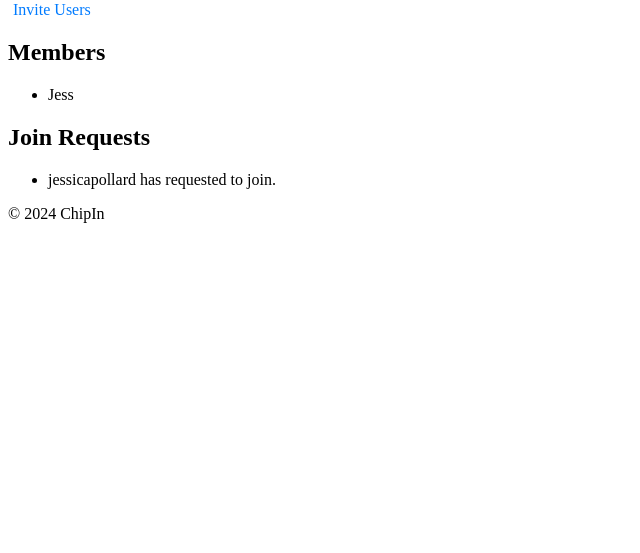
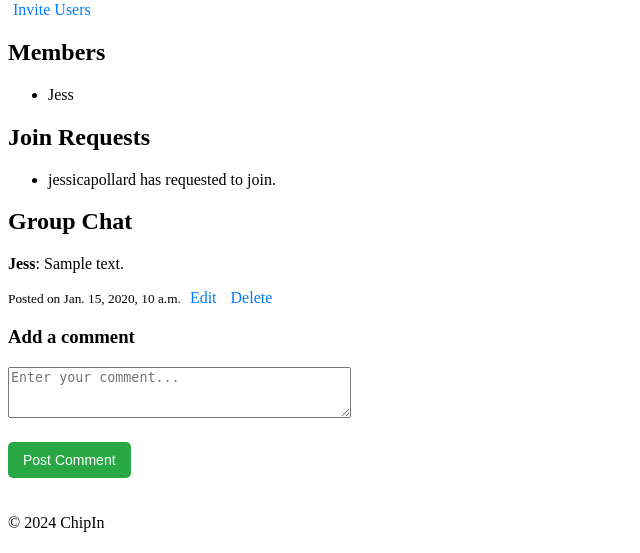
Before and after one commit to jessicapollard/ssa_project, a Django app: page /chipin/group/1/ in a window 1280 px wide. Shown: the part 247-800 px from the top of the page, without its empty margins (0-640 px from the left). Run offline with Django 5.2, Linux system fonts and the light colour scheme; a user stored in the database is signed in; data comes from the database, SQL or seed files in the repository; both versions use the stored data as it was after the commit; tables that the repository leaves empty hold one stand-in row (values such as "Sample post").

Commit message:
Chat Creation

```diff
--- a/chipin/forms.py
+++ b/chipin/forms.py
@@ -1,5 +1,6 @@
 from django import forms
 from .models import Group
+from .models import Comment
 
 class GroupCreationForm(forms.ModelForm):
     class Meta:
@@ -17,3 +18,18 @@ class GroupCreationForm(forms.ModelForm):
             group.save()
             group.members.add(self.user)  # Add the admin to the members list
         return group
+
+class CommentForm(forms.ModelForm):
+    class Meta:
+        model = Comment
+        fields = ['content']
+        widgets = {
+            'content': forms.Textarea(attrs={'rows': 3, 'placeholder': 'Enter your comment...'})
+        }
+
+    # Clean the content to sanitise input
+    def clean_content(self):
+        content = self.cleaned_data.get('content')
+        if "<script>" in content.lower():  # Prevent XSS by checking for script tags
+            raise forms.ValidationError("Invalid content.")
+        return content
--- a/chipin/models.py
+++ b/chipin/models.py
@@ -16,3 +16,13 @@ class GroupJoinRequest(models.Model):
 
     def __str__(self):
         return self.name
+
+class Comment(models.Model):
+    user = models.ForeignKey(User, on_delete=models.CASCADE)  # User who posted the comment
+    group = models.ForeignKey(Group, related_name='comments', on_delete=models.CASCADE)  # Group associated with the comment
+    content = models.TextField()  # The comment content
+    created_at = models.DateTimeField(auto_now_add=True)  # Timestamp when the comment was posted
+    updated_at = models.DateTimeField(auto_now=True)  # Timestamp for the latest update
+
+    def __str__(self):
+        return f"{self.user.username}: {self.content[:20]}..."  # Show only first 20 chars for preview
--- a/chipin/templates/chipin/group_detail.html
+++ b/chipin/templates/chipin/group_detail.html
@@ -34,4 +34,31 @@
         {% endfor %}
     </ul>
     {% endif %}
+    <h2>Group Chat</h2>
+    <!-- Display existing comments -->
+    <div class="comments-section">
+        {% for comment in comments %}
+            <div class="comment">
+                <p><strong>{{ comment.user.profile.nickname }}</strong>: {{ comment.content }}</p>
+                <small>Posted on {{ comment.created_at }}</small>
+                <!-- Allow the comment owner or admin to edit or delete -->
+                {% if comment.user == request.user or request.user == group.admin %}
+                    <a href="{% url 'chipin:edit_comment' group.id comment.id %}">Edit</a>
+                    <a href="{% url 'chipin:delete_comment' comment.id %}" onclick="return confirm('Are you sure?')">Delete</a>
+                {% endif %}
+            </div>
+        {% empty %}
+            <p>No comments yet. Be the first to comment!</p>
+        {% endfor %}
+    </div>
+    <!-- Comment form (used for both new comments and editing existing comments) -->
+    <h3>{% if comment_to_edit %}Edit Comment{% else %}Add a comment{% endif %}</h3>
+    <form method="POST">
+        {% csrf_token %}
+        <div class="form-group">
+            {{ form.content.errors }}
+            {{ form.content }}
+        </div>
+        <button type="submit">{% if comment_to_edit %}Save Comment{% else %}Post Comment{% endif %}</button>
+    </form>
 {% endblock %}
--- a/chipin/urls.py
+++ b/chipin/urls.py
@@ -6,10 +6,13 @@ urlpatterns = [
    path('create_group/', views.create_group, name='create_group'),
    path('group/<int:group_id>/', views.group_detail, name='group_detail'),
    path('group/<int:group_id>/invite/', views.invite_users, name='invite_users'),
-   path('group/<int:group_id>/accept/', views.accept_invite, name='accept_invite'),
    path('group/<int:group_id>/delete/', views.delete_group, name='delete_group'),
+   path('accept-invite/<int:group_id>/', views.accept_invite, name='accept_invite'),
    path('delete-join-request/<int:request_id>/', views.delete_join_request, name='delete_join_request'),
    path('group/<int:group_id>/request-to-join/', views.request_to_join_group, name='request_to_join_group'),
    path('group/<int:group_id>/leave/', views.leave_group, name='leave_group'),
    path('group/<int:group_id>/request/<int:request_id>/vote/<str:vote>/', views.vote_on_join_request, name='vote_on_join_request'),
+   path('group/<int:group_id>/edit/<int:edit_comment_id>/', views.group_detail, name='edit_comment'),
+   path('comment/<int:comment_id>/edit/', views.edit_comment, name='edit_comment'),
+   path('comment/<int:comment_id>/delete/', views.delete_comment, name='delete_comment'),
 ]
--- a/chipin/views.py
+++ b/chipin/views.py
@@ -7,26 +7,26 @@ from django.urls import reverse
 from django.conf import settings
 from django.contrib.auth.models import User
 from .forms import GroupCreationForm
-from .models import Group
 from .models import GroupJoinRequest
 import urllib.parse
+from .models import Group, Comment
+from .forms import CommentForm
 
 @login_required
 def home(request):
-    # Get all groups where the user has been invited but not accepted the invite
-    pending_invitations = Group.objects.filter(invited_users=request.user)
-
-    # Get all join requests submitted by the current user
-    user_join_requests = GroupJoinRequest.objects.filter(user=request.user)
-
-    # Get all groups where the user is NOT a member
-    available_groups = Group.objects.exclude(members=request.user)
-
-    return render(request, 'chipin/home.html', { # Pass data to the template
+    user = request.user
+    pending_invitations = user.pending_invitations.all() # Get pending group invitations for the current user
+    user_groups = user.group_memberships.all()  # Get groups the user is a member of
+    user_join_requests = GroupJoinRequest.objects.filter(user=user)  # Get join requests sent by the user
+    available_groups = Group.objects.exclude(members=user).exclude(join_requests__user=user) # Get groups the user is not a member of and the user has not requested to join
+    context = {
         'pending_invitations': pending_invitations,
+        'user_groups': user_groups,
         'user_join_requests': user_join_requests,
         'available_groups': available_groups
-    })
+    }
+    return render(request, 'chipin/home.html', context)
+
 
 @login_required
 def create_group(request):
@@ -41,9 +41,34 @@ def create_group(request):
     return render(request, 'chipin/create_group.html', {'form': form})
 
 @login_required
-def group_detail(request, group_id):
+def group_detail(request, group_id, edit_comment_id=None):
     group = get_object_or_404(Group, id=group_id)
-    return render(request, 'chipin/group_detail.html', {'group': group})
+    comments = group.comments.all().order_by('-created_at')  # Fetch all comments for the group
+    if edit_comment_id: # Fetch the comment to edit, if edit_comment_id is provided
+        comment_to_edit = get_object_or_404(Comment, id=edit_comment_id)
+        if comment_to_edit.user != request.user:
+            return redirect('chipin:group_detail', group_id=group.id)
+    else:
+        comment_to_edit = None
+    if request.method == 'POST':
+        if comment_to_edit: # Editing an existing comment
+            form = CommentForm(request.POST, instance=comment_to_edit)
+        else: # Adding a new comment
+            form = CommentForm(request.POST)
+        if form.is_valid():
+            comment = form.save(commit=False)
+            comment.user = request.user
+            comment.group = group
+            comment.save()
+            return redirect('chipin:group_detail', group_id=group.id)
+    else:
+        form = CommentForm(instance=comment_to_edit) if comment_to_edit else CommentForm()
+    return render(request, 'chipin/group_detail.html', {
+        'group': group,
+        'comments': comments,
+        'form': form,
+        'comment_to_edit': comment_to_edit,
+    })
 
 @login_required
 def delete_group(request, group_id):
@@ -153,3 +178,24 @@ def vote_on_join_request(request, group_id, request_id, vote):
     return redirect('chipin:group_detail', group_id=group.id)
 
 # DEBUG statements: print(f"Total Members:", total_members)
+
+@login_required
+def edit_comment(request, comment_id):
+    comment = get_object_or_404(Comment, id=comment_id)
+    if comment.user != request.user:  # Ensure only the comment author can edit
+        return redirect('chipin:group_detail', group_id=comment.group.id)
+    if request.method == 'POST':
+        form = CommentForm(request.POST, instance=comment)
+        if form.is_valid():
+            form.save()
+            return redirect('chipin:group_detail', group_id=comment.group.id)
+    else:
+        form = CommentForm(instance=comment)
+    return render(request, 'chipin/edit_comment.html', {'form': form, 'comment': comment})
+
+@login_required
+def delete_comment(request, comment_id):
+    comment = get_object_or_404(Comment, id=comment_id)
+    if comment.user == request.user or request.user == comment.group.admin:  # Allow author or group admin to delete
+        comment.delete()
+    return redirect('chipin:group_detail', group_id=comment.group.id)
```
Also changed, not shown: chipin/migrations/0004_comment.py (added), db.sqlite3.
